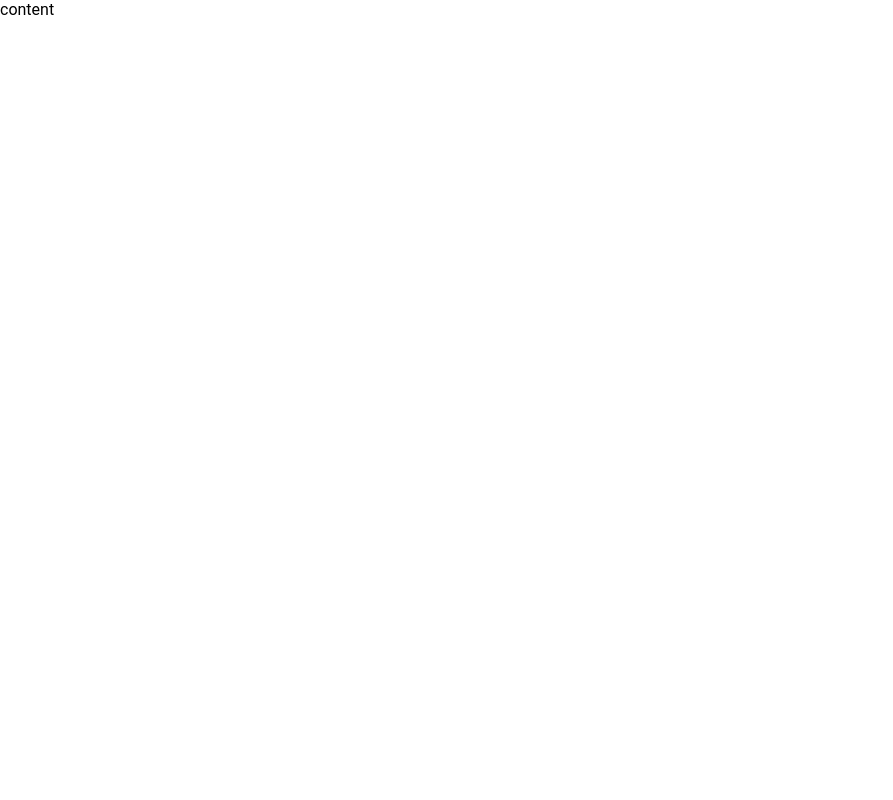
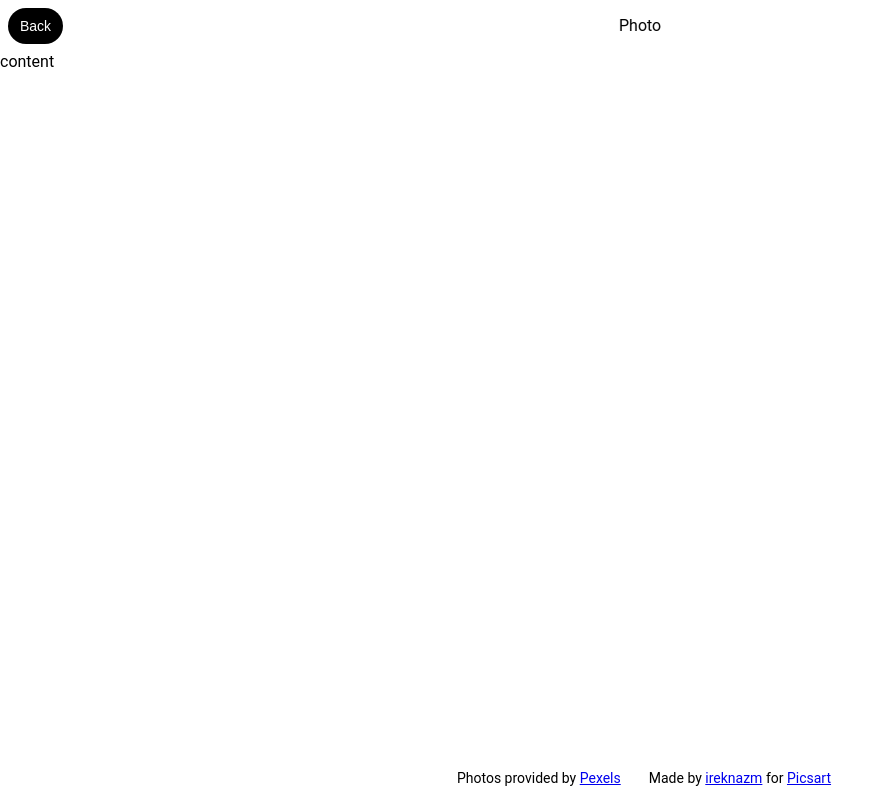
Before and after one commit to Nagellan/masonry, a React (Vite) app: page /photo/1 in a window 1280 px wide. Shown: the whole page, without its empty margins (0-893 px from the left). Built offline with nearby package versions, Linux system fonts and the light colour scheme.

Commit message:
Add navigation to photo page and back

```diff
--- a/src/components/page/PageFooter.tsx
+++ b/src/components/page/PageFooter.tsx
@@ -1,4 +1,6 @@
 import styled from 'styled-components';
+
+import { Bubble as UIBubble } from '@/components/ui/Bubble';
 
 const Footer = styled.footer`
 	position: fixed;
@@ -13,16 +15,7 @@ const Footer = styled.footer`
 	gap: 4px;
 `;
 
-const Bubble = styled.div`
-	display: inline;
-	flex-shrink: 0;
-
-	padding: 10px 12px;
-	border-radius: 20px;
-
-	background-color: #ffffff80;
-	backdrop-filter: blur(10px);
-
+const Bubble = styled(UIBubble)`
 	font-size: 14px;
 `;
 
--- /dev/null
+++ b/src/components/page/PageHeader.tsx
@@ -0,0 +1,56 @@
+import type { ReactNode } from 'react';
+import styled from 'styled-components';
+
+import { Bubble } from '@/components/ui/Bubble';
+
+const Header = styled.header`
+	height: 52px;
+`;
+
+const Actions = styled(Bubble)`
+	padding: 4px;
+	display: flex;
+	flex-direction: row;
+	gap: 4px;
+`;
+
+const LeftActions = styled(Actions)`
+	position: fixed;
+	top: 4px;
+	left: 4px;
+`;
+
+const RightActions = styled(Actions)`
+	position: fixed;
+	top: 4px;
+	right: 4px;
+`;
+
+const Title = styled(Bubble)`
+	position: fixed;
+	top: 4px;
+	left: 50%;
+	transform: translateX(-50%);
+
+	font-size: 16px;
+	line-height: 16px;
+	padding: 14px 16px;
+
+	z-index: 1;
+`;
+
+type Props = {
+	left?: ReactNode;
+	title: ReactNode;
+	right?: ReactNode;
+};
+
+export const PageHeader = ({ left, title, right }: Props) => {
+	return (
+		<Header>
+			{left && <LeftActions>{left}</LeftActions>}
+			<Title>{title}</Title>
+			{right && <RightActions>{right}</RightActions>}
+		</Header>
+	);
+};
--- /dev/null
+++ b/src/components/ui/Bubble.tsx
@@ -0,0 +1,18 @@
+import { memo } from 'react';
+import type { HTMLAttributes } from 'react';
+import styled from 'styled-components';
+
+const Wrapper = styled.div`
+	display: inline;
+	flex-shrink: 0;
+
+	padding: 10px 12px;
+	border-radius: 20px;
+
+	background-color: #ffffff80;
+	backdrop-filter: blur(10px);
+`;
+
+export const Bubble = memo((props: HTMLAttributes<HTMLDivElement>) => {
+	return <Wrapper {...props} />;
+});
--- a/src/components/ui/Button.tsx
+++ b/src/components/ui/Button.tsx
@@ -12,6 +12,7 @@ const Wrapper = styled.button`
 	color: white;
 	background-color: black;
 	font-size: 14px;
+	cursor: pointer;
 `;
 
 type Props = ButtonHTMLAttributes<HTMLButtonElement>;
--- a/src/pages/Grid/Content.tsx
+++ b/src/pages/Grid/Content.tsx
@@ -1,5 +1,6 @@
 import { useState, useEffect, useRef, useCallback } from 'react';
 import styled from 'styled-components';
+import { useNavigate } from 'react-router';
 
 import api from '@/api';
 import type { Photo } from '@/api/types';
@@ -27,9 +28,30 @@ const Column = styled.div`
 
 const Photo = styled.img`
 	width: 100%;
+	cursor: pointer;
+
+	box-shadow:
+		rgba(50, 50, 93, 0.25) 0px 0px 0px 0px,
+		rgba(0, 0, 0, 0.3) 0px 0px 0px 0px;
+	border-radius: 6px;
+
+	transition:
+		transform 0.2s ease-in-out,
+		box-shadow 0.2s ease-in-out,
+		border-radius 0.2s ease-in-out;
+
+	&:hover {
+		transform: scale(1.1);
+		box-shadow:
+			rgba(50, 50, 93, 0.25) 0px 50px 100px -20px,
+			rgba(0, 0, 0, 0.3) 0px 30px 60px -30px;
+		border-radius: 12px;
+	}
 `;
 
 export const Content = () => {
+	const navigate = useNavigate();
+
 	const wrapperRef = useRef<HTMLElement>(null);
 
 	const [page, setPage] = useState<number>(1);
@@ -66,6 +88,7 @@ export const Content = () => {
 								srcSet={`${photo.src.original}?auto=compress&cs=tinysrgb&w=150&loading=lazy 150w, ${photo.src.original}?auto=compress&cs=tinysrgb&w=300&loading=lazy 300w, ${photo.src.original}?auto=compress&cs=tinysrgb&w=400&loading=lazy 400w, ${photo.src.original}?auto=compress&cs=tinysrgb&w=600&loading=lazy 600w, ${photo.src.original}?auto=compress&cs=tinysrgb&w=800&loading=lazy 800w, ${photo.src.original}?auto=compress&cs=tinysrgb&w=1200&loading=lazy 1200w, ${photo.src.original}?auto=compress&cs=tinysrgb&w=1600&loading=lazy 1600w`}
 								sizes="(width <= 425px) 425px, (width <= 768px) 384px, (width <= 1440px) 240px, (width <= 2560) 215px"
 								loading="lazy"
+								onClick={() => navigate(`/photo/${photo.id}`)}
 							/>
 						))}
 				</Column>
--- a/src/pages/Grid/index.tsx
+++ b/src/pages/Grid/index.tsx
@@ -1,4 +1,5 @@
 import { Page } from '@/components/page/Page';
+import { PageHeader } from '@/components/page/PageHeader';
 import { PageFooter } from '@/components/page/PageFooter';
 
 import { Content } from './Content';
@@ -6,6 +7,13 @@ import { Content } from './Content';
 export const Grid = () => {
 	return (
 		<Page>
+			<PageHeader
+				title={
+					<div>
+						Masonry <i>by ireknazm</i>
+					</div>
+				}
+			/>
 			<Content />
 			<PageFooter />
 		</Page>
--- a/src/pages/Photo/index.tsx
+++ b/src/pages/Photo/index.tsx
@@ -1,11 +1,28 @@
+import { useCallback } from 'react';
+import { useNavigate } from 'react-router';
+
 import { Page } from '@/components/page/Page';
+import { PageHeader } from '@/components/page/PageHeader';
+import { PageFooter } from '@/components/page/PageFooter';
 
 import { Content } from './Content';
+import { Button } from '@/components/ui/Button';
 
 export const Photo = () => {
+	const navigate = useNavigate();
+
+	const goBack = useCallback(() => {
+		navigate('/');
+	}, [navigate]);
+
 	return (
 		<Page>
+			<PageHeader
+				title="Photo"
+				left={<Button onClick={goBack}>Back</Button>}
+			/>
 			<Content />
+			<PageFooter />
 		</Page>
 	);
 };
```
